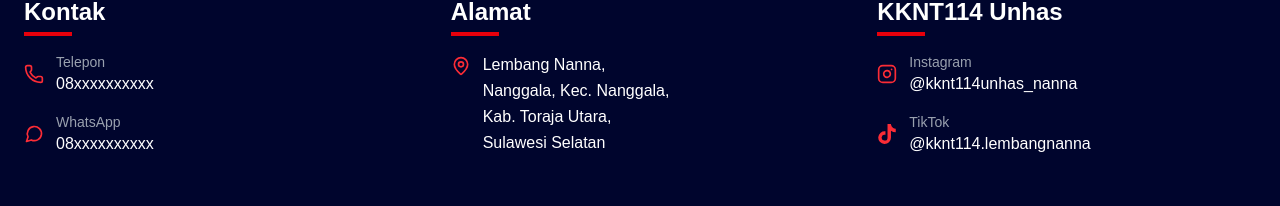
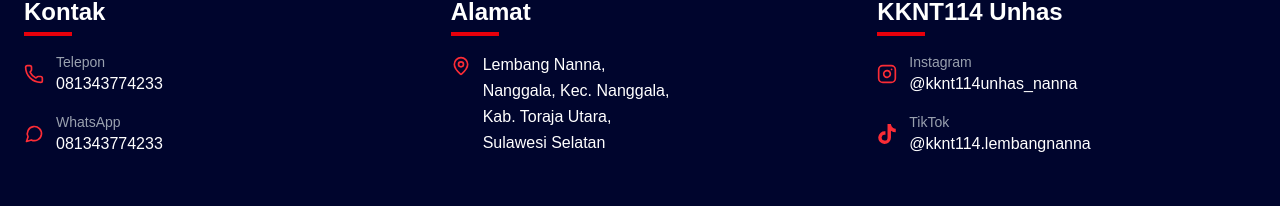
Before and after one commit to gerynsb/lembang-nanna-nanggala, a Next.js app: page / in a window 1280 px wide. Shown: the part 9756-9962 px from the top of the page. Built offline with nearby package versions, Linux system fonts and the light colour scheme.

Commit message:
feat : ganti nomor telepon

```diff
--- a/src/components/Footer.tsx
+++ b/src/components/Footer.tsx
@@ -17,7 +17,7 @@ export default function Footer() {
                 <Phone className="w-5 h-5 text-red-500" />
                 <div>
                   <p className="text-gray-400 text-sm">Telepon</p>
-                  <p className="font-medium">08xxxxxxxxxx</p>
+                  <p className="font-medium">081343774233</p>
                 </div>
               </div>
               <div className="flex items-center gap-3">
@@ -37,7 +37,7 @@ export default function Footer() {
                 </svg>
                 <div>
                   <p className="text-gray-400 text-sm">WhatsApp</p>
-                  <p className="font-medium">08xxxxxxxxxx</p>
+                  <p className="font-medium">081343774233</p>
                 </div>
               </div>
             </div>
--- a/src/components/SectionHubungi.tsx
+++ b/src/components/SectionHubungi.tsx
@@ -17,7 +17,7 @@ export default function SectionHubungi() {
         <h2 className="text-2xl sm:text-3xl md:text-4xl font-bold text-white mb-6">
           Siap mengunjungi Desa Lembang Nanna Nanggala ?
         </h2>
-        <Link href="#kontak">
+        <Link href="https://wa.me/081343774233" target="_blank">
           <button className="bg-blue-600 cursor-pointer hover:bg-blue-700 text-white font-semibold px-6 py-2 rounded-full shadow-lg transition-all">
             HUBUNGI KAMI
           </button>
```
